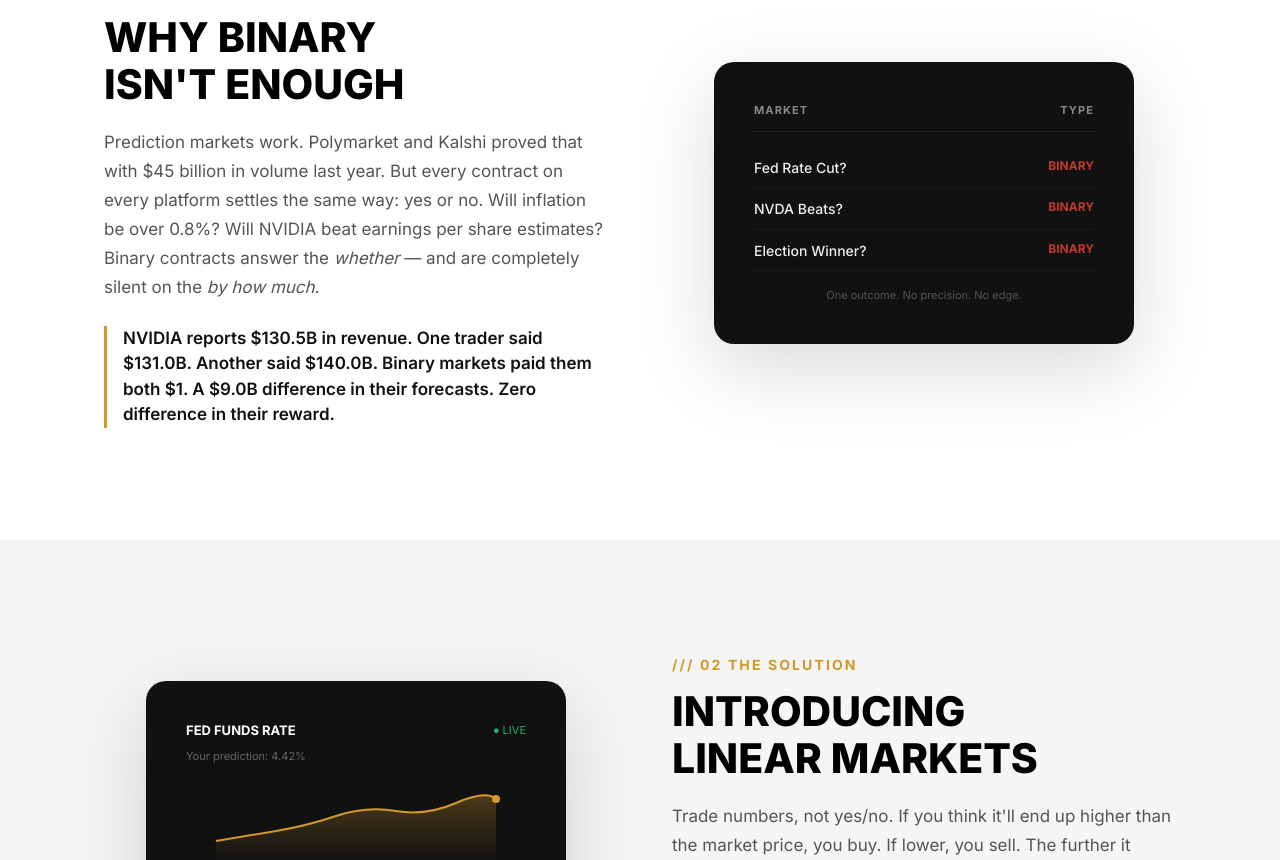
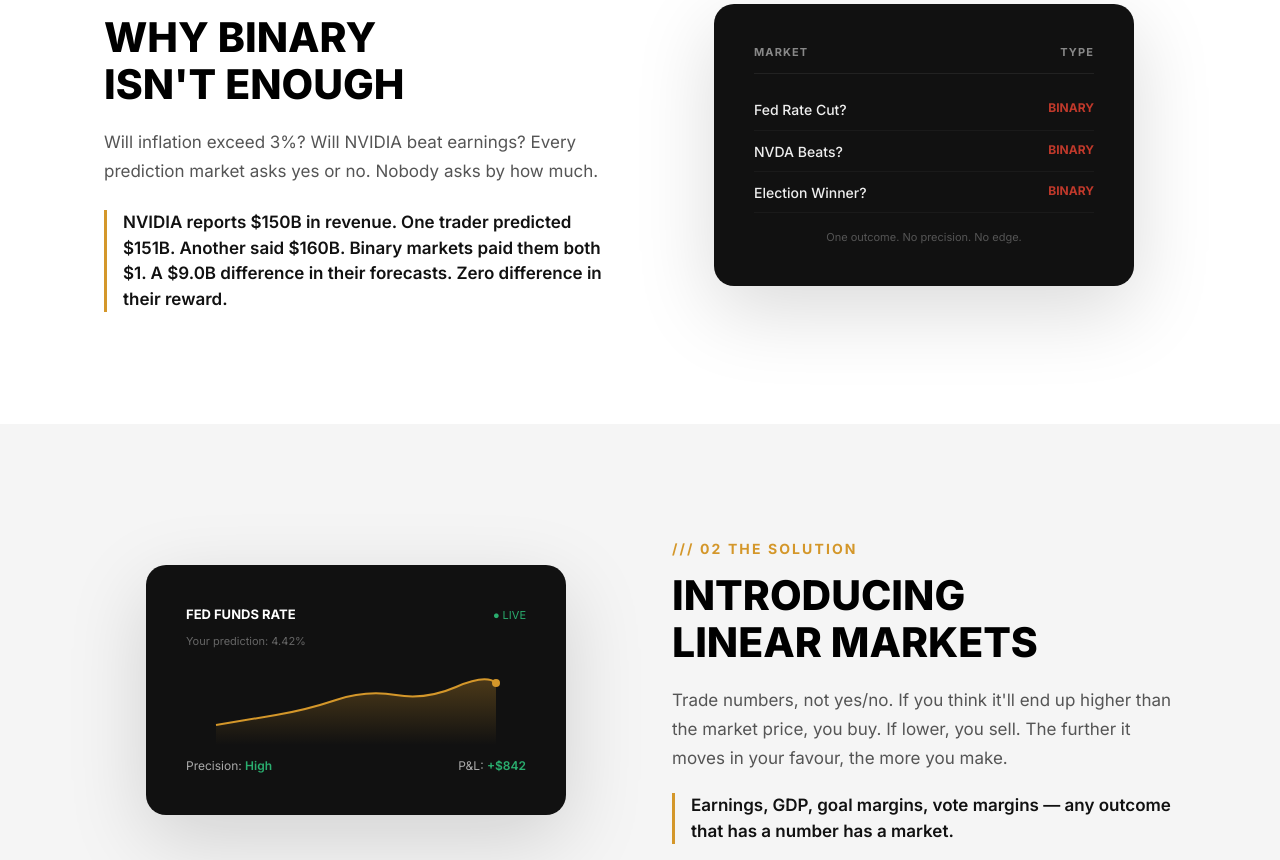
Before and after one commit to tapascodespace/NextBigThing, a Next.js app: page / in a window 1280 px wide. Shown: the part 1048-1908 px from the top of the page. Built offline with nearby package versions, Linux system fonts and the light colour scheme.

Commit message:
Revise prediction market examples for clarity in section 01

```diff
--- a/app/page.tsx
+++ b/app/page.tsx
@@ -536,14 +536,11 @@
             WHY BINARY<br />ISN&apos;T ENOUGH
           </h2>
           <p style={{ fontFamily: sans, fontSize: 17, lineHeight: 1.7, color: "#555", marginBottom: "1.5rem" }}>
-              Prediction markets work. Polymarket and Kalshi proved that with $45 billion in volume last year.
-              But every contract on every platform settles the same way: yes or no. Will inflation be over 0.8%?
-              Will NVIDIA beat earnings per share estimates? Binary contracts answer the <em>whether</em> —
-              and are completely silent on the <em>by how much</em>.
+              Will inflation exceed 3%? Will NVIDIA beat earnings? Every prediction market asks yes or no. Nobody asks by how much.
           </p>
           <div style={{ borderLeft: "3px solid #d4972a", paddingLeft: "1rem" }}>
             <p style={{ fontFamily: sans, fontSize: 17, fontWeight: 600, lineHeight: 1.5, color: "#111" }}>
-              NVIDIA reports $130.5B in revenue. One trader said $131.0B. Another said $140.0B. Binary markets paid them both $1.
+              NVIDIA reports $150B in revenue. One trader predicted $151B. Another said $160B. Binary markets paid them both $1.
               A $9.0B difference in their forecasts. Zero difference in their reward.
             </p>
           </div>
```
